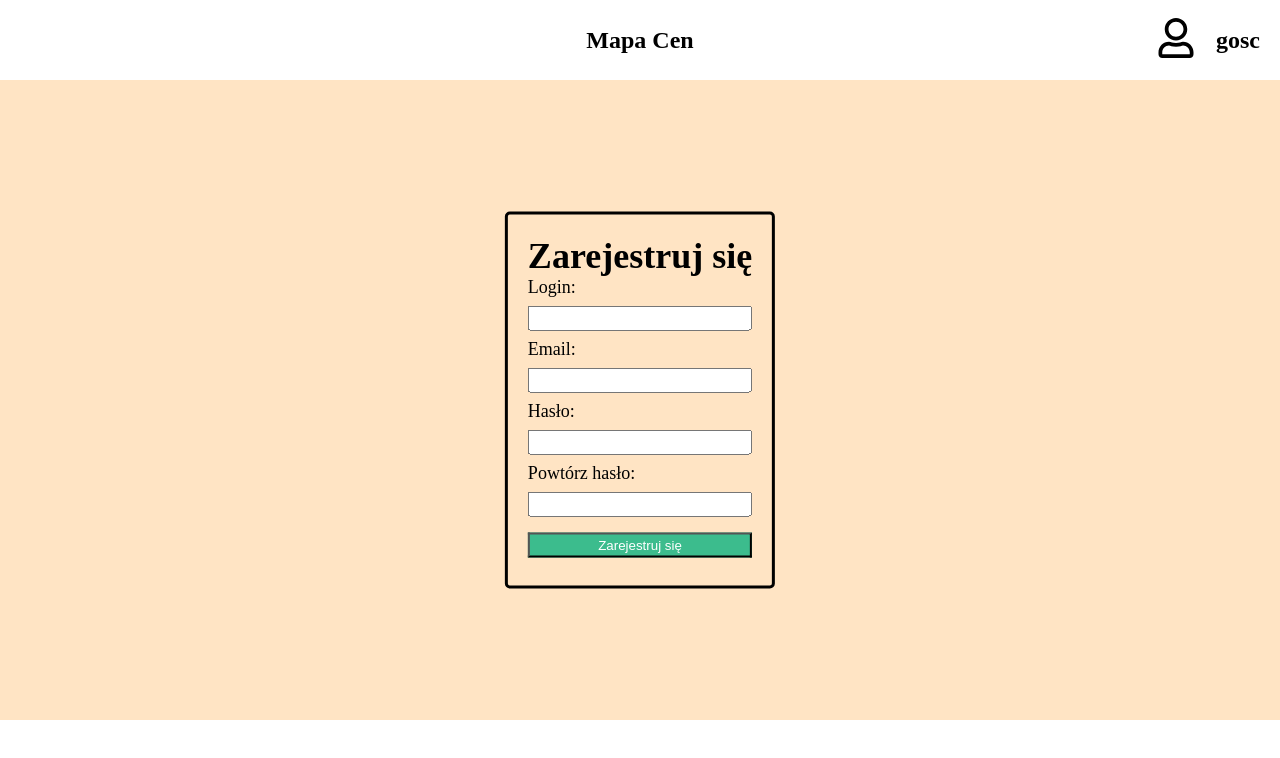
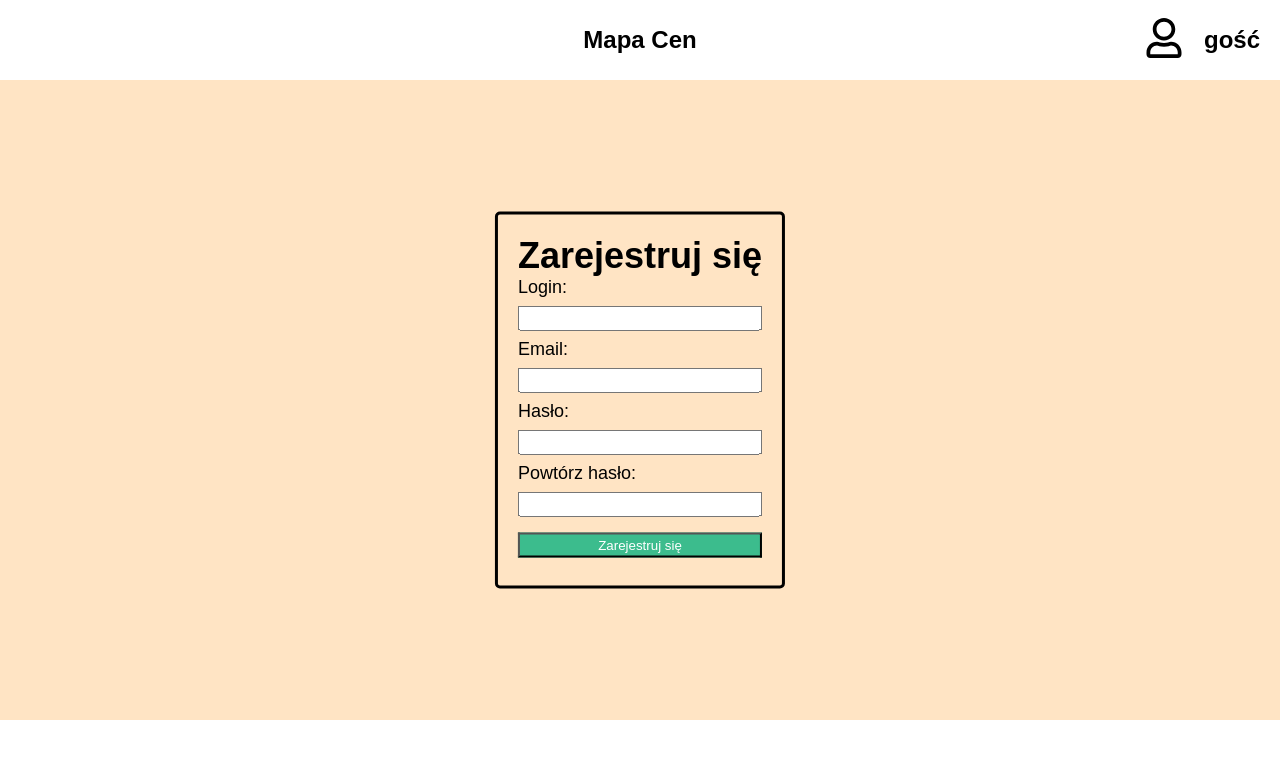
Before and after one commit to wojcikwojtek/mapa_cen, a React (Vite) app: page /auth/register in a window 1280 px wide. Shown: the top 758 px of the page. Built offline with nearby package versions, Linux system fonts and the light colour scheme.

Commit message:
add popup for login,logout

```diff
--- a/src/components/LoginForm.tsx
+++ b/src/components/LoginForm.tsx
@@ -25,7 +25,7 @@ const LoginForm = () => {
 
   return (
   <>
-    <div className = "loginForm">
+    <div className = "form">
     <h1>Zaloguj się</h1>
     <form onSubmit={handleSubmit(onSubmit)}>
       <label htmlFor="login">Login:</label><br/>
@@ -34,7 +34,7 @@ const LoginForm = () => {
       <label htmlFor="password">Password:</label><br/>
       <input  {...register('password',{required: true,minLength:3})}  type="password" id="password" name="password"></input><br/>
       {errors.password &&<p>zle haslo</p>}
-      <input type="submit" value="Zaloguj się"></input><br/>
+      <input type="submit"   value="Zaloguj się"></input><br/>
 
       <Link to={'/auth/register'}>Zarejestruj się
       </Link>
--- a/src/components/Nav.tsx
+++ b/src/components/Nav.tsx
@@ -1,20 +1,43 @@
-import React from 'react'
+import React, { useState } from 'react'
 import { FaRegUser} from 'react-icons/fa'
 import { Link } from 'react-router-dom'
 import useUserStore from '../store'
+import APIClient from '../services/api-client'
 
 const Nav = () => {
-  const username=useUserStore(s=>s.username);
+  // const apiClient=new APIClient<string>('/logout');
+  const userStore=useUserStore();
+  const [showPopUp,setShowPopUp]=useState('0');
+
+  const handleLogout=()=>{
+    // apiClinet.logout();
+    setShowPopUp('0');
+    userStore.reset();
+  }
+
 
 
   return (
 <nav>
     <h1>Mapa Cen</h1>
-    <div className='userPanel'>
-   <Link to={'/auth/login'}> <div className='userIcon'>
+      <div className='userPanel' onClick={()=>setShowPopUp(showPopUp==='1'?'0':'1')}>
+    <div className='userIcon'onClick={()=>setShowPopUp(showPopUp==='1'?'0':'1')}>
       <FaRegUser size={40} color="black" />
-    </div></Link>
-    <h2>{username}</h2>
+    </div>
+
+    <h2>{userStore.username}</h2>
+
+    </div>
+
+    <div className='userPopUp' style={{opacity:showPopUp}}>
+  <Link to={'/auth/login'} style={{textDecoration: 'none'}}>
+    <div onClick={()=>setShowPopUp('0')}>
+      Login
+      </div>
+      </Link>
+    <div onClick={()=>handleLogout()}>
+      Logout
+      </div>
     </div>
 </nav>
   )
--- a/src/components/RegisterForm.tsx
+++ b/src/components/RegisterForm.tsx
@@ -21,7 +21,7 @@ const RegisterForm = () => {
 
     return (
         <>
-        <div className = "registerForm">
+        <div className = "form">
         <h1>Zarejestruj się</h1>
         <form onSubmit={handleSubmit(onSubmit)}>
             <label htmlFor="login">Login:</label><br/>
@@ -36,7 +36,7 @@ const RegisterForm = () => {
             <label htmlFor="repeat_password">Powtórz hasło:</label><br/>
             <input {...register('repeat_password',{required: true,minLength:3})} type="password" id="repeat_password" name="repeat_password"></input><br/>
             {errors.repeat_password &&<p>zle powtorzone haslo</p>}
-            <input type="submit" value="Zarejestruj się"></input>
+            <input type="submit"  value="Zarejestruj się"></input>
         </form>
         </div>
         </>
--- a/src/index.css
+++ b/src/index.css
@@ -2,12 +2,14 @@
   margin: 0;
   padding:0;
   box-sizing: border-box;
+  font-family: Arial, Helvetica, sans-serif;
 }
 
 body {
   height: 100vh;
   display: flex;
   flex-direction: column;
+  overflow-x: hidden;
 }
 
 nav{
@@ -22,10 +24,38 @@ nav{
   display: flex;
   align-items: center;
   margin-right: 20px;
+  cursor: pointer;
 }
 .userIcon{
   margin-right: 20px;
+  cursor: pointer;
 }
+
+
+.userPopUp{
+position: absolute;
+right: 30px;
+width:100px;
+height:60px;
+border:2px solid black;
+
+border-radius: 5px;
+transform: translateY(90%);
+transition: 0.1s;
+}
+.userPopUp div{
+  width: 100%;
+  height: 50%;
+  font-size:18px ;
+  background-color: gray;
+  cursor: pointer;
+  color: white;
+  padding:2px 4px;
+}
+.userPopUp div:hover{
+  background-color: darkgray;
+}
+
 
 nav h1{
   position: absolute;
@@ -39,11 +69,11 @@ main{
   background-color: bisque;
 }
 
-loginForm h1 {
+.loginForm h1 {
   align-items: center;
 }
 
-.loginForm{
+.form{
   position: absolute;
   top: 50%;
   left: 50%;
@@ -54,16 +84,7 @@ loginForm h1 {
   font-size: large;
 }
 
-.registerForm{
-  position: absolute;
-  top: 50%;
-  left: 50%;
-  transform: translate(-50%, -50%);
-  border: medium solid black;
-  border-radius: 5px;
-  padding: 20px;
-  font-size: large;
-}
+
 
 input {
   width: 100%;
@@ -77,6 +98,11 @@ input:focus {
 }
 
 input[type=submit] {
+  cursor:pointer;
   background-color: #3cbc8d;
   color: white;
 }
+
+input[type=submit]:hover {
+  background-color: rgba(60, 188, 141, 0.8);
+}
--- a/src/store.ts
+++ b/src/store.ts
@@ -8,9 +8,9 @@ interface UserStore{
 }
 
 const useUserStore=create<UserStore>(set=>({
-    username:"gosc",
+    username:"gość",
     setUsername:(newUsername)=>set(()=>({username: newUsername})),
-    reset:()=>set(()=>({username:"gosc"}))
+    reset:()=>set(()=>({username:"gość"}))
 }));
 
 export default useUserStore;
```
